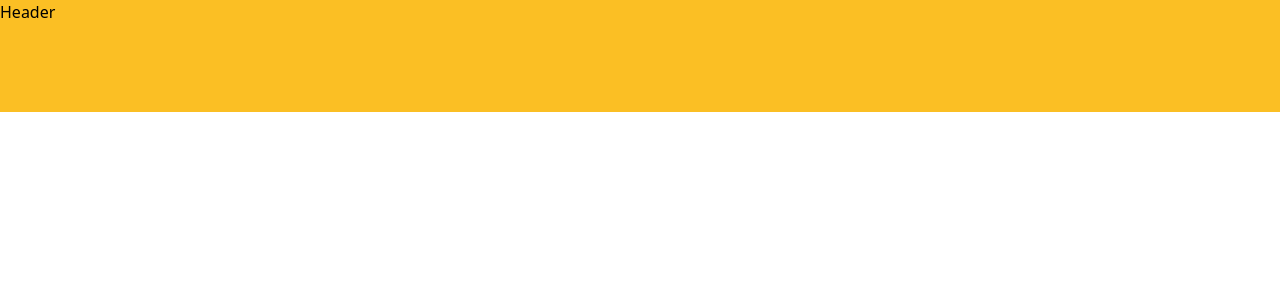
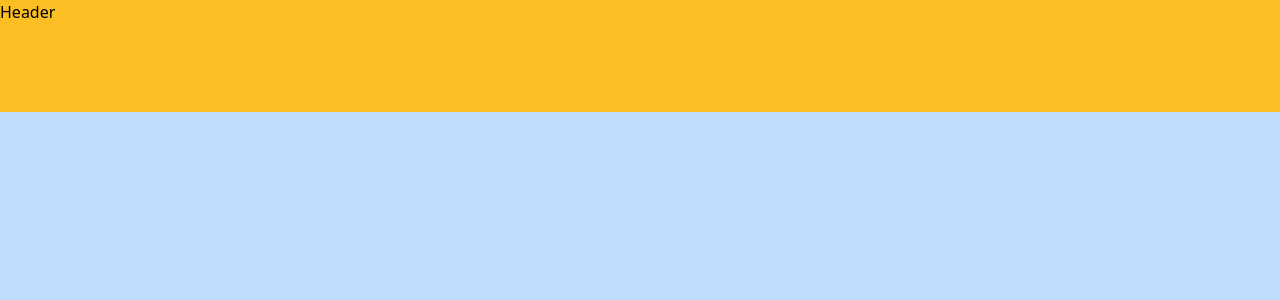
Before and after one commit to CCT2P2/Frontend, a React (Vite) app in the folder application/: page / in a window 1280 px wide. Shown: the top 300 px of the page. Built offline with nearby package versions, Linux system fonts and the light colour scheme.

Commit message:
tiny change

```diff
--- a/application/src/pages/Root.tsx
+++ b/application/src/pages/Root.tsx
@@ -3,10 +3,10 @@ import {Outlet} from "react-router";
 export default function Root() {
     return (
         <>
-            <main>
-                <div className={"h-28 bg-amber-400"}>
-                    <p>Header</p>
-                </div>
+            <div className={"h-28 bg-amber-400"}>
+                <p>Header</p>
+            </div>
+            <main className={"container bg-blue-200 m-auto h-screen"}>
                 <Outlet/>
             </main>
         </>
```
